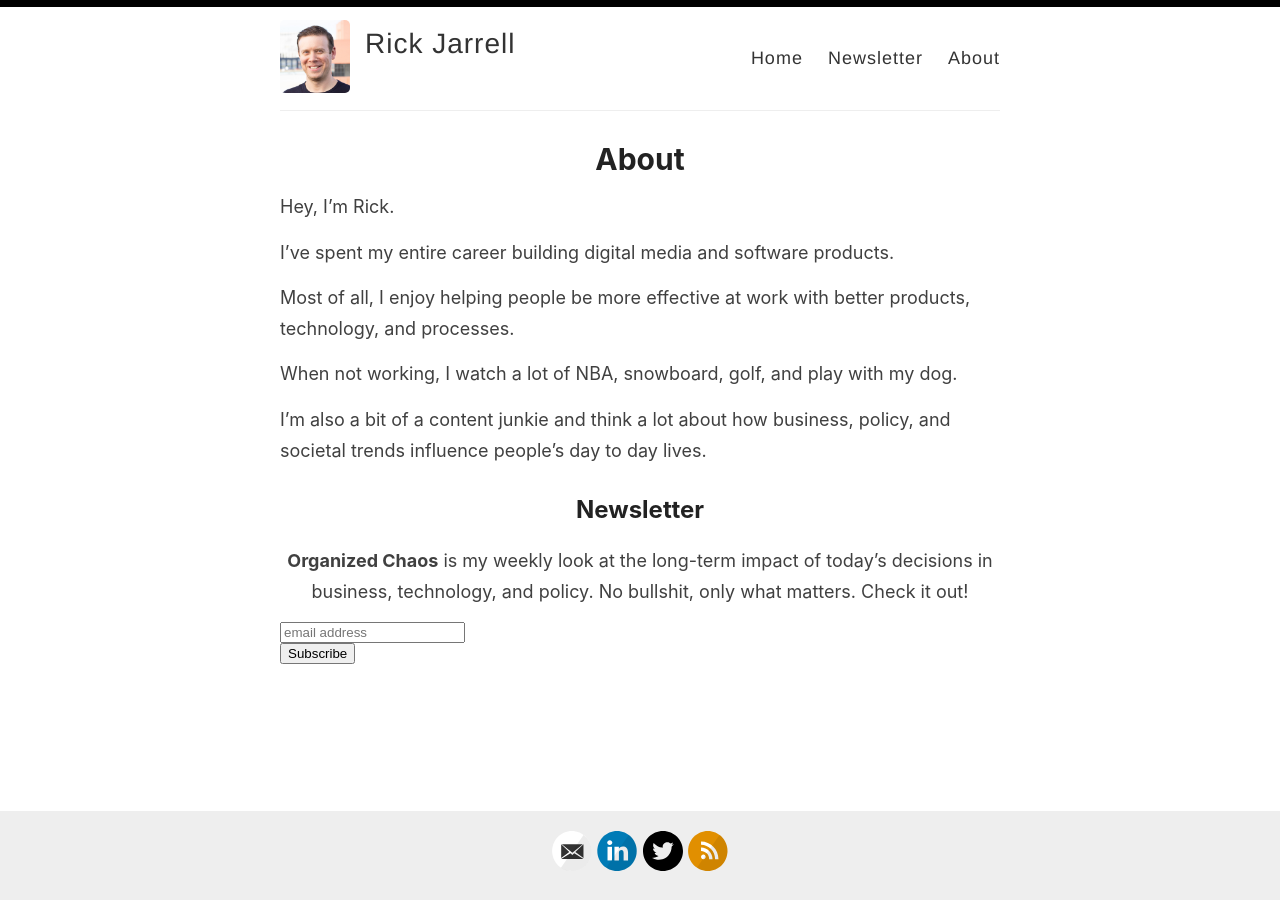
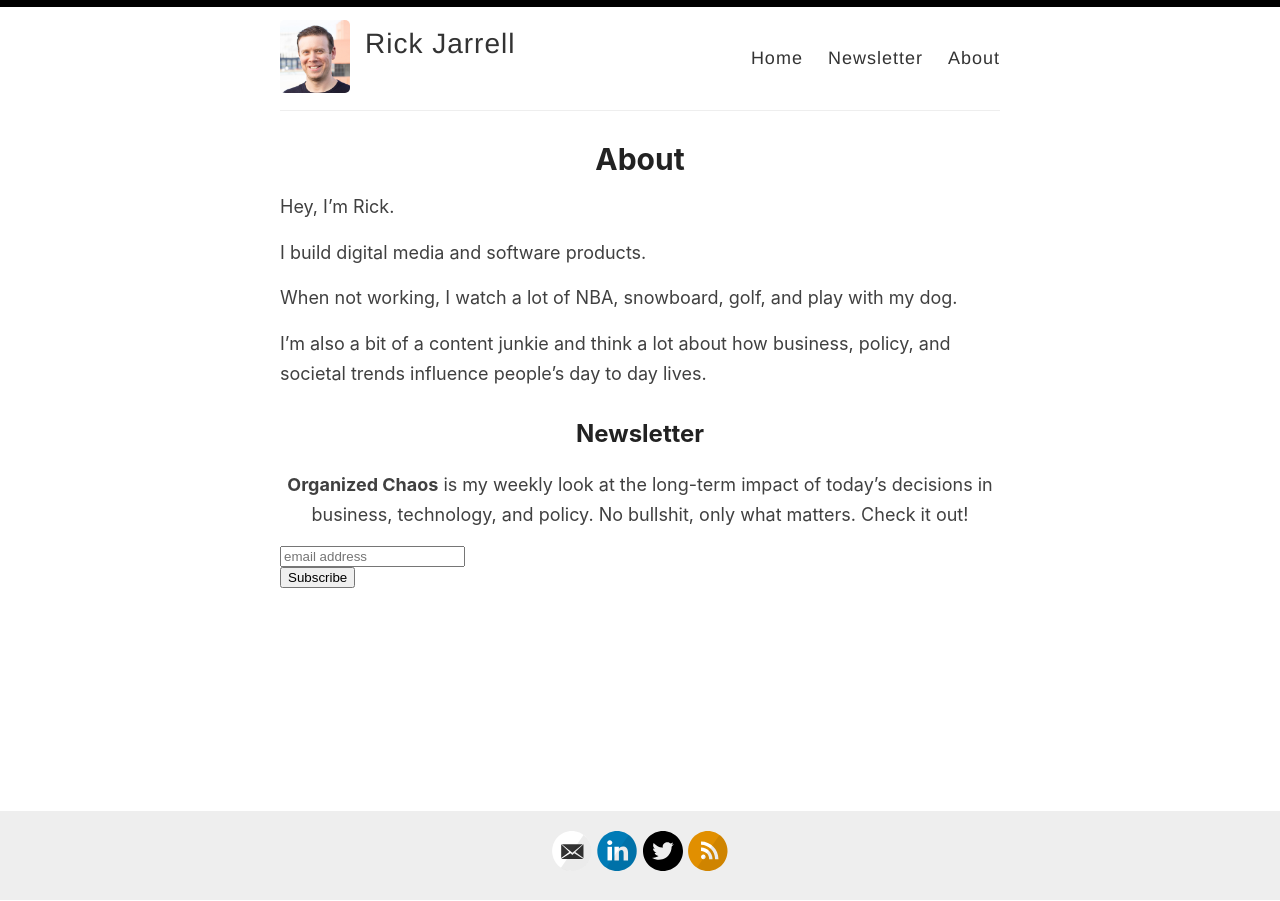
Before and after one commit to rickjarrell/backupblog, a Jekyll site: the page built from _pages/about.md, in a window 1280 px wide. Built offline with Jekyll 4.4.1, drawn with Linux system fonts in a browser that asks for light colours; comment, search, counter and statistics services are not loaded.

Commit message:
Update about.md

```diff
--- a/_pages/about.md
+++ b/_pages/about.md
@@ -6,9 +6,7 @@ permalink: /about/
 
 Hey, I'm Rick.
 
-I've spent my entire career building digital media and software products.
-
-Most of all, I enjoy helping people be more effective at work with better products, technology, and processes.
+I build digital media and software products.
 
 When not working, I watch a lot of NBA, snowboard, golf, and play with my dog.
 
```
